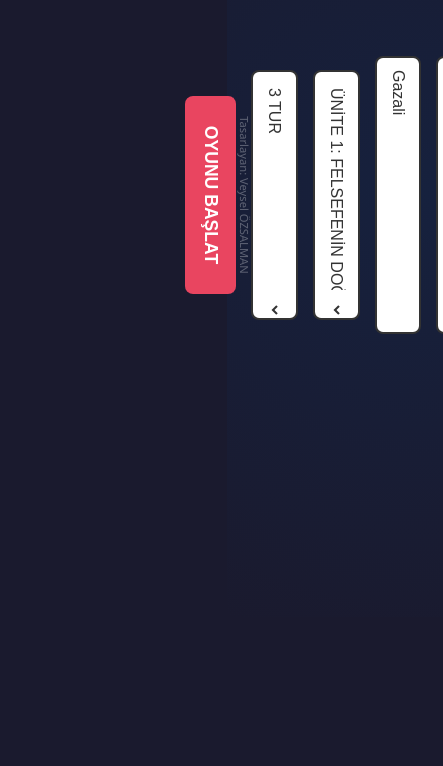
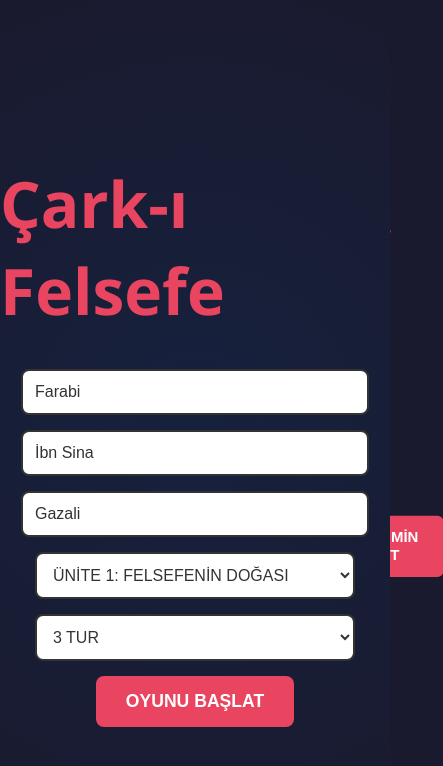
Before and after one commit to komubaba/CarkiFelsefe, a plain HTML site: page index.htm in a window 390 px wide. Shown: the whole page, 443 px wide, since content can reach past the window. Drawn offline with Linux system fonts and the light colour scheme.

Commit message:
Update index.htm

```diff
--- a/index.htm
+++ b/index.htm
@@ -2,7 +2,7 @@
 <html lang="tr">
 <head>
     <meta charset="UTF-8">
-    <meta name="viewport" content="width=device-width, initial-scale=1.0, maximum-scale=1.0, user-scalable=no">
+    <meta name="viewport" content="width=device-width, initial-scale=1.0">
     <title>Çark-ı Felsefe</title>
     <style>
         :root {
@@ -22,7 +22,6 @@
             justify-content: center;
             align-items: center;
             height: 100vh;
-            width: 100vw;
             overflow: hidden;
         }
 
@@ -31,7 +30,7 @@
             position: fixed;
             inset: 0;
             background: var(--modal-bg);
-            z-index: 2000; /* Daha yüksek z-index */
+            z-index: 1000;
             justify-content: center;
             align-items: center;
         }
@@ -52,7 +51,7 @@
             position: fixed;
             inset: 0;
             background: radial-gradient(circle, #16213e, #1a1a2e);
-            z-index: 1500;
+            z-index: 100;
             display: flex;
             flex-direction: column;
             justify-content: center;
@@ -68,24 +67,23 @@
 
         button { padding: 15px 30px; cursor: pointer; background: var(--accent-color); color: white; border: none; border-radius: 8px; font-weight: bold; font-size: 1.1rem; }
 
-        /* ANA OYUN KONTEYNERI */
         #game-container {
             display: none;
-            width: 95vw;
-            height: 90vh;
+            width: 100%;
+            height: 100vh;
+            padding: 0 300px;
             box-sizing: border-box;
             grid-template-columns: 650px 1fr;
-            gap: 40px;
+            gap: 300px;
             align-items: center;
             justify-content: center;
-            z-index: 10;
         }
 
         .wheel-section { display: flex; flex-direction: column; align-items: center; position: relative; }
         #wheel-canvas { width: 650px; height: 650px; border-radius: 50%; border: 15px solid #333; box-shadow: 0 0 40px rgba(0,0,0,0.8); }
         #pointer { position: absolute; top: -30px; z-index: 100; width: 50px; fill: #ffd700; transform: rotate(180deg); }
 
-        .display-section { display: flex; flex-direction: column; gap: 15px; width: 100%; max-width: 600px;}
+        .display-section { display: flex; flex-direction: column; gap: 20px; width: 100%; }
 
         #unit-display {
             background: #16213e;
@@ -95,22 +93,24 @@
             font-size: 0.9rem;
             font-weight: bold;
             display: inline-block;
-            margin-bottom: 5px;
+            margin-bottom: 10px;
             border: 1px solid #ffd700;
         }
 
         #game-status-box {
             background: linear-gradient(45deg, #e94560, #a21b3c);
             color: white;
-            padding: 15px;
+            padding: 20px;
             border-radius: 12px;
             text-align: center;
             font-weight: 900;
-            font-size: 1.2rem;
-            min-height: 30px;
+            font-size: 1.4rem;
+            min-height: 40px;
             box-shadow: 0 0 20px rgba(233, 69, 96, 0.5);
             border: 3px solid rgba(255,255,255,0.3);
+            margin-bottom: 15px;
             text-shadow: 2px 2px 4px rgba(0,0,0,0.5);
+            letter-spacing: 1px;
             animation: pulse 2s infinite;
         }
 
@@ -122,28 +122,29 @@
 
         #category-info {
             background: #0f3460;
-            padding: 15px;
+            padding: 20px;
             border-radius: 12px;
             text-align: center;
-            font-size: 1.5rem;
+            font-size: 1.8rem;
             border-left: 10px solid var(--accent-color);
+            box-shadow: 0 5px 15px rgba(0,0,0,0.3);
         }
 
-        #type-label { color: #8892b0; font-size: 0.9rem; display: block; margin-bottom: 2px; font-weight: bold; letter-spacing: 2px;}
+        #type-label { color: #8892b0; font-size: 1rem; display: block; margin-bottom: 5px; font-weight: bold; letter-spacing: 2px;}
         #type-value { color: var(--accent-color); font-weight: 900; text-transform: uppercase; }
 
         #puzzle-board {
-            background: #16213e; padding: 20px; border-radius: 15px;
+            background: #16213e; padding: 30px; border-radius: 15px;
             display: flex; flex-wrap: wrap; justify-content: center;
-            gap: 10px; min-height: 120px; align-content: center;
+            gap: 15px; min-height: 200px; align-content: center;
         }
 
-        .word-group { display: flex; gap: 6px; white-space: nowrap; margin-bottom: 10px; }
+        .word-group { display: flex; gap: 8px; white-space: nowrap; margin-bottom: 15px; }
 
         .letter-box {
-            width: 40px; height: 55px; background: #fff; color: #000;
+            width: 50px; height: 65px; background: #fff; color: #000;
             display: flex; justify-content: center; align-items: center;
-            font-size: 1.8rem; font-weight: bold; border-radius: 6px;
+            font-size: 2.2rem; font-weight: bold; border-radius: 6px;
             visibility: hidden;
         }
         .letter-box.revealed { visibility: visible; animation: flip 0.6s; }
@@ -151,55 +152,96 @@
 
         @keyframes flip { from { transform: rotateY(90deg); } to { transform: rotateY(0); } }
 
-        #alphabet { display: flex; flex-wrap: wrap; gap: 5px; justify-content: center; }
-        .alpha-key { padding: 10px 14px; background: #533483; border-radius: 8px; cursor: pointer; font-weight: bold; font-size: 1rem; }
+        #alphabet { display: flex; flex-wrap: wrap; gap: 8px; justify-content: center; }
+        .alpha-key { padding: 12px 18px; background: #533483; border-radius: 8px; cursor: pointer; font-weight: bold; font-size: 1.1rem; }
         .alpha-key.used { background: #111; color: #444; pointer-events: none; opacity: 0.5; }
 
         .guess-area {
             display: flex; justify-content: center; gap: 10px;
-            padding: 10px; background: rgba(255,255,255,0.05); border-radius: 10px;
+            padding: 15px; background: rgba(255,255,255,0.05); border-radius: 10px;
         }
-        .guess-area input { flex: 1; padding: 10px; border-radius: 5px; border: none; font-size: 1rem; }
+        .guess-area input { flex: 1; max-width: 400px; padding: 12px; border-radius: 5px; border: none; font-size: 1.1rem; }
 
-        #players-row { display: grid; grid-template-columns: repeat(3, 1fr); gap: 10px; }
-        .player-card { background: var(--panel-color); padding: 10px; border-radius: 12px; text-align: center; border-bottom: 5px solid transparent; }
+        #players-row { display: grid; grid-template-columns: repeat(3, 1fr); gap: 15px; }
+        .player-card { background: var(--panel-color); padding: 15px; border-radius: 12px; text-align: center; border-bottom: 5px solid transparent; }
         .player-card.active { border-color: var(--accent-color); background: #1f2d52; transform: scale(1.05); transition: 0.3s; }
-        .score { font-size: 1.5rem; color: #ffd700; font-weight: bold; }
+        .score { font-size: 2rem; color: #ffd700; font-weight: bold; }
 
         .footer-credit {
-            position: absolute; bottom: 10px; font-size: 0.7rem; color: rgba(255, 255, 255, 0.3);
-            left: 50%; transform: translateX(-50%);
+            position: absolute;
+            bottom: 20px;
+            font-size: 0.85rem;
+            color: rgba(255, 255, 255, 0.3);
+            letter-spacing: 2px;
+            font-weight: 300;
+            text-transform: uppercase;
+            border-top: 1px solid rgba(255, 255, 255, 0.1);
+            padding-top: 10px;
+            width: auto;
+            white-space: nowrap;
+            left: 50%;
+            transform: translateX(-50%);
         }
 
-        /* MOBIL MANTIK: DÖNDÜRME VE ÖLÇEKLENDİRME */
-        @media screen and (max-width: 1024px) {
-            body { background: #1a1a2e; }
+       /* Sadece mobil cihazlar için manuel ayar alanı */
+@media screen and (max-width: 900px) {
+    body { overflow: hidden; }
 
-            #game-container, #setup-screen, #custom-modal {
-                transform: rotate(90deg);
-                transform-origin: center center;
-                width: 100vh !important;
-                height: 100vw !important;
-                position: fixed;
-                top: 0; left: 0;
-            }
+    #game-container {
+        display: block !important; /* Esnek yerleşim için blok yapı */
+        position: relative;
+        width: 100vw;
+        height: 100vh;
+        padding: 0 !important;
+        margin: 0 !important;
+    }
 
-            #game-container {
-                display: none; /* JS ile grid yapılacak */
-                grid-template-columns: 1fr 1fr !important;
-                gap: 20px !important;
-                padding: 20px !important;
-                align-items: center;
-            }
+    /* --- 1. SOL TARAF: ÇARK VE BUTONU --- */
+    .wheel-section {
+        position: absolute;
+        /* MANUEL AYARLAR: */
+        left: 20px;          /* Soldan boşluk */
+        top: 50%;            /* Yukarıdan konum */
+        transform: translateY(-50%) scale(0.7); /* scale(0.7) ile bütünü küçültüp büyütebilirsin */
+        width: 350px !important;
+        z-index: 10;
+    }
 
-            #wheel-canvas { width: 350px !important; height: 350px !important; border-width: 8px; }
-            .letter-box { width: 30px !important; height: 40px !important; font-size: 1.2rem !important; }
-            .alpha-key { padding: 6px 8px !important; font-size: 0.8rem !important; }
-            #game-status-box { font-size: 1rem; padding: 10px; }
-            #category-info { font-size: 1.1rem; padding: 10px; }
-            #setup-screen h1 { font-size: 2.5rem !important; }
-            input, select { width: 250px; }
-        }
+    #wheel-canvas {
+        width: 320px !important;
+        height: 320px !important;
+    }
+
+    /* --- 2. SAĞ TARAF: KONTROL PANELİ (SORU, KLAVYE, PUANLAR) --- */
+    .display-section {
+        position: absolute;
+        /* MANUEL AYARLAR: */
+        right: 20px;         /* Sağdan boşluk */
+        top: 10px;           /* Yukarıdan boşluk */
+        width: 55% !important; /* Panel genişliği */
+        transform: scale(0.85); /* Paneli bütünüyle küçültüp büyütmek için */
+        transform-origin: right top;
+        gap: 10px !important;
+    }
+
+    /* --- 3. İNCE AYARLAR (TAŞMAYI ÖNLEMEK İÇİN) --- */
+    .letter-box {
+        width: 30px !important;
+        height: 40px !important;
+        font-size: 1.2rem !important;
+    }
+
+    .alpha-key {
+        padding: 6px 10px !important;
+        font-size: 0.8rem !important;
+    }
+
+    #players-row {
+        gap: 5px !important;
+    }
+
+    .footer-credit { display: none; } /* Yer açmak için mobilde gizlendi */
+}
     </style>
 </head>
 <body>
@@ -274,7 +316,6 @@
     <audio id="snd-wrong" src="yanlış cevap.mp3"></audio>
 
     <script>
-        // Oyun mantığı ve fonksiyonları (İçerik değişmedi, sadece mobil uyum JS eklendi)
         const unitQuestions = {
             U1: [{type:"KAVRAM", text:"PHYSIS"}, {type:"FİLOZOF", text:"THALES"}, {type:"KAVRAM", text:"ARKHE"}, {type:"FELSEFİ AKIM", text:"RASYONALİZM"}, {type:"FİLOZOF", text:"ANAXIMANDROS"}],
             U2: [{type:"KAVRAM", text:"TÜMDENGELİM"}, {type:"KAVRAM", text:"ÖNCÜL"}, {type:"KAVRAM", text:"GEÇERLİLİK"}, {type:"KAVRAM", text:"TÜMEVARIM"}, {type:"FİLOZOF SÖZÜ", text:"BİLEN DENETLER"}],
@@ -293,16 +334,6 @@
         let players = [{score: 0}, {score: 0}, {score: 0}];
         let currentPlayer = 0, currentValue = 0, currentQuestion = null, rotation = 0;
         let revealedLetters = [], currentRound = 1, maxRounds = 3, canSpin = true, canGuess = false, currentQuestionsList = [];
-
-        // Dinamik Ölçeklendirme JS
-        window.addEventListener('load', function() {
-            if (window.innerWidth <= 1024) {
-                const wheel = document.querySelector('.wheel-section');
-                const display = document.querySelector('.display-section');
-                if(wheel) wheel.style.transform = "scale(0.9)";
-                if(display) display.style.transform = "scale(0.85)";
-            }
-        });
 
         function showMessage(msg) {
             const statusBox = document.getElementById("game-status-box");
@@ -354,9 +385,11 @@
         }
 
         function loadQuestion() {
+            // Soruları her seçimde tamamen rastgele hale getirmek için karıştırma işlemi
             if (currentQuestionsList.length > 0) {
                 currentQuestion = currentQuestionsList[Math.floor(Math.random() * currentQuestionsList.length)];
             }
+
             revealedLetters = [];
             document.getElementById("type-value").innerText = currentQuestion.type;
             initAlphabet();
```
